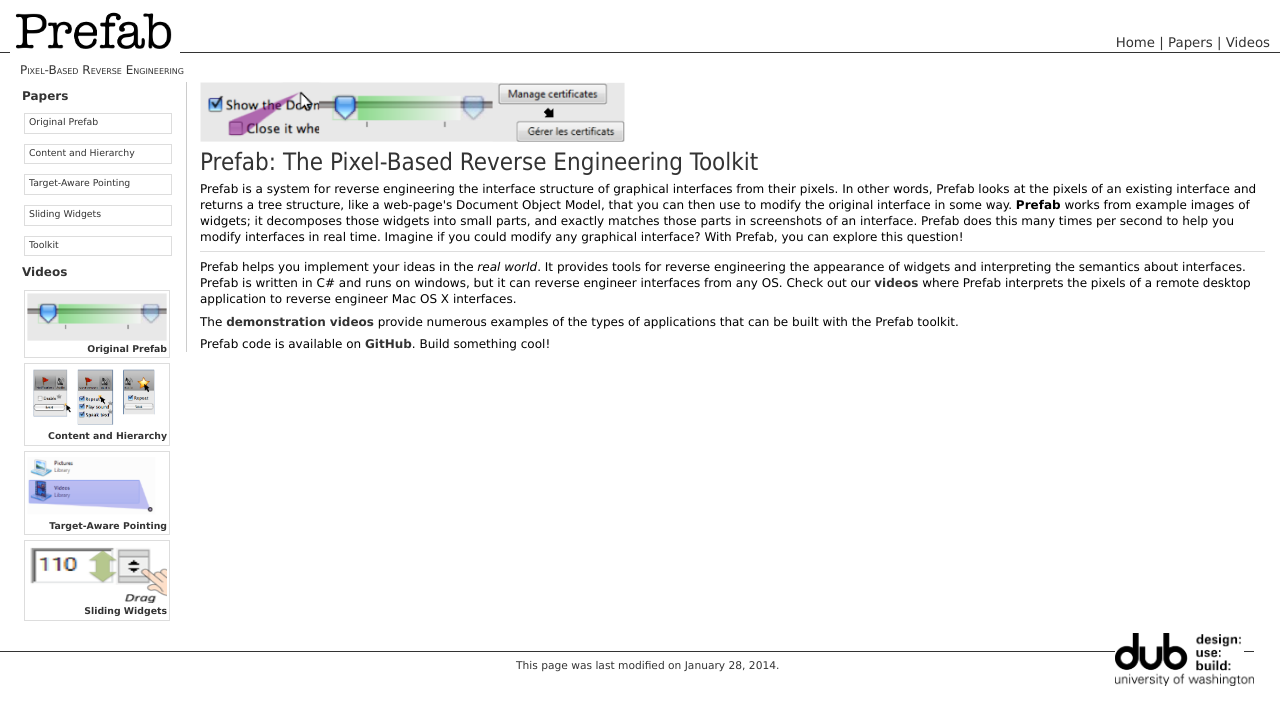
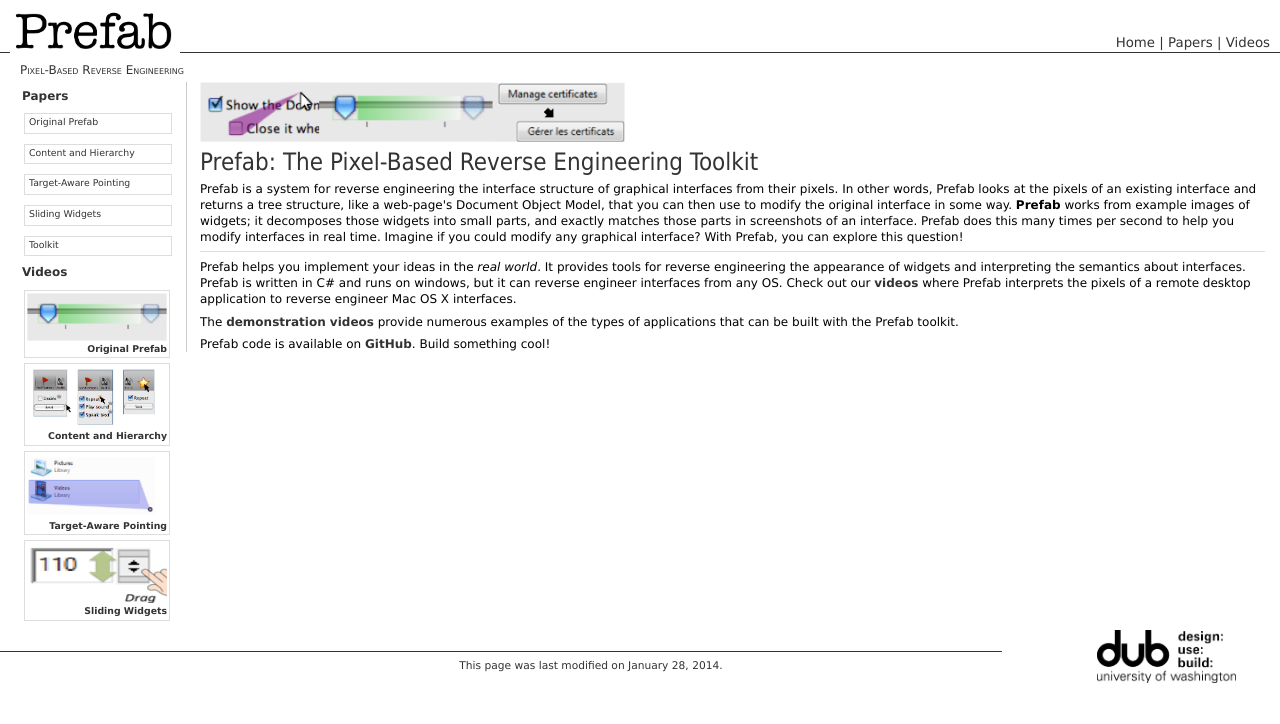
Before and after one commit to prefab/prefab.github.io, a plain HTML site: page index.html in a window 1280 px wide. Drawn offline with Linux system fonts and the light colour scheme.

Commit message:
updating footer

```diff
--- a/index.html
+++ b/index.html
@@ -185,11 +185,11 @@
   <td class="bottom"><div class="bottom">
     This page was last modified on January 28, 2014.
   </div></td>
-  <td id="bidlogo" class="bottom">
+  <td id="" class="bottom">
     <a href="http://dub.washington.edu/" title="Created at the DUB Group at the University of Washington">
-	  <img src="./images/dub-logo.png" height="53" style="margin-top:-10px; margin-right:-10px" border="0" alt="Created at the Berkeley Institute of Design"></a>
+    <img src="./images/dub-logo.png"  height="53" style="margin-top:-13px; margin-right:-50px" border="0" alt="Created at the University of Washington DUB Group"></img></a>
   </td>
-  <td class="bottom"><div class="bottomleader">&nbsp;</div></td>
+
 </tr></tbody></table>
 <br>
 </div>
```
Also changed, not shown: papers.html (+3 -3 lines), videos.html (+3 -3 lines).
